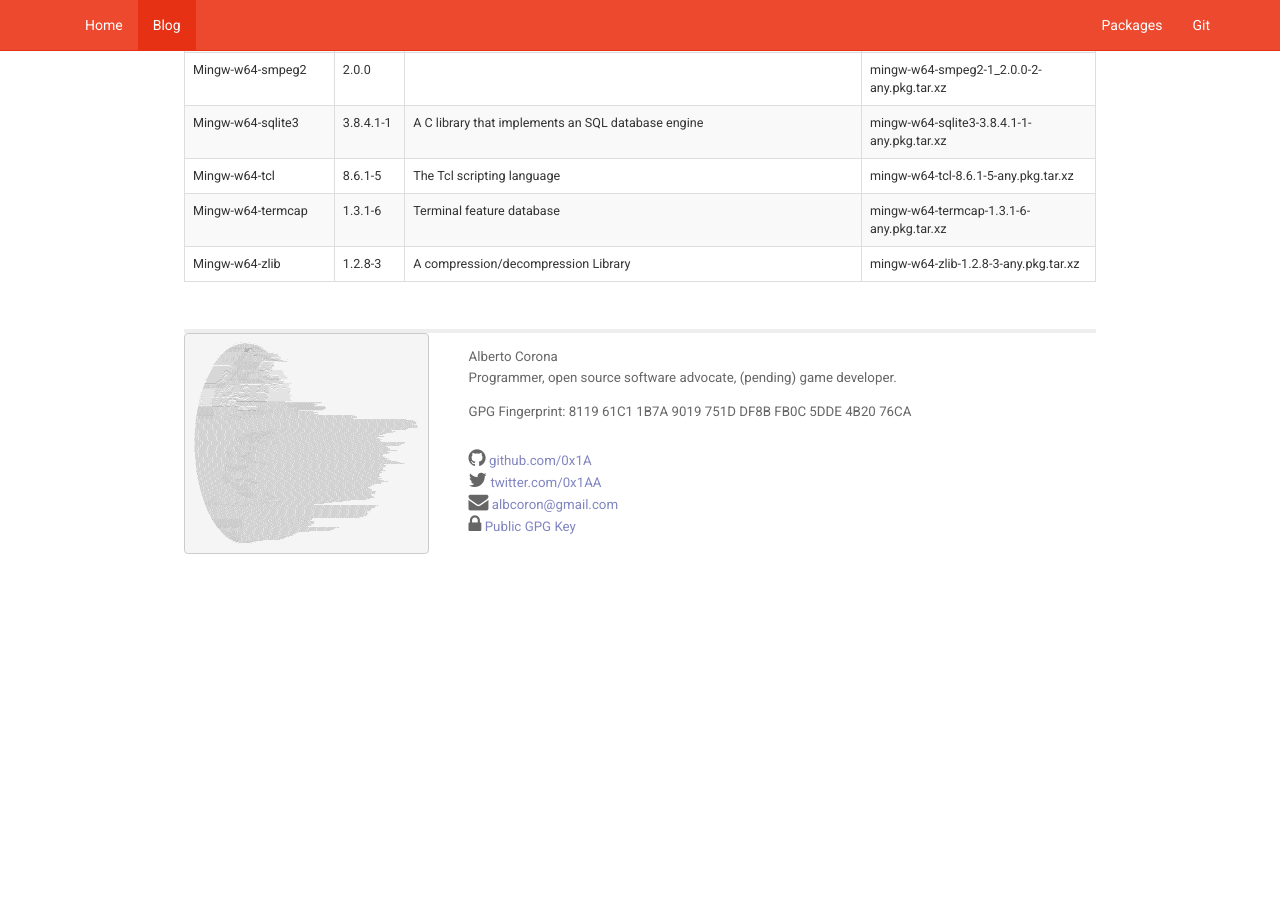
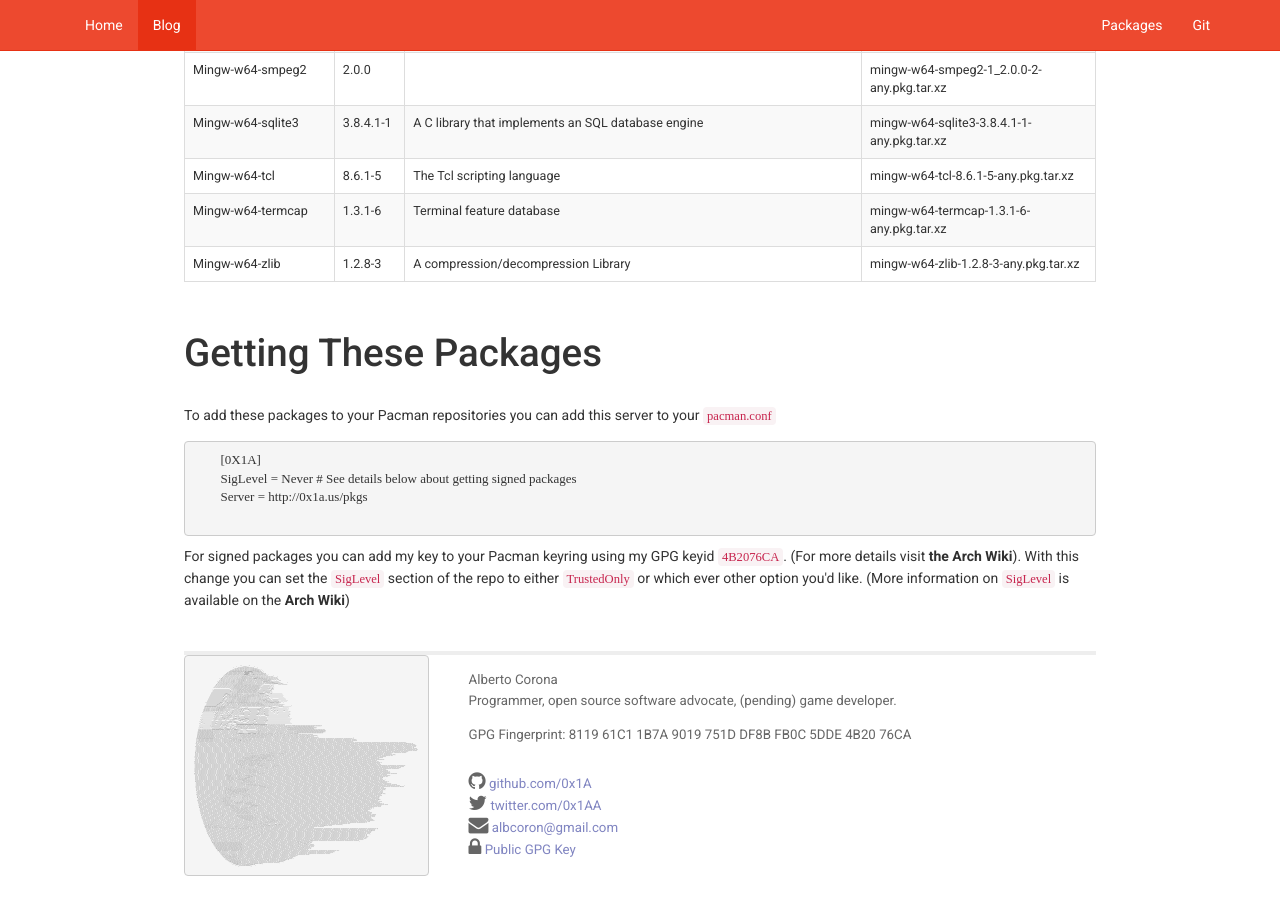
Before and after one commit to 0X1A/wwebsiteasontheinternet, a Jekyll site: the page built from pkgs/index.html, in a window 1280 px wide and 900 px high, scrolled down 1853 px. Built offline with Jekyll 4.4.1, drawn with Linux system fonts in a browser that asks for light colours; nearby versions of some CDN libraries; some web fonts are replaced; Markdown is read by kramdown in place of the engine named in the settings; comment, search, counter and statistics services are not loaded; before the commit the page ends 2431 px from its top, so only the background shows below that.

Commit message:
Add info about adding server to Arch repo list
Signed-off-by: Alberto Corona <alberto@0x1a.us>

```diff
--- a/pkgs/index.html
+++ b/pkgs/index.html
@@ -24,4 +24,19 @@ title: Packages - 0X1A
 		{% endfor %}
 	</table>
 	</div>
+	<div class="col-lg-12 section">
+	<h2 class="section-heading">Getting These Packages</h1>
+	<p>To add these packages to your Pacman repositories you can add this server to your <code>pacman.conf</code>
+	<pre>
+	[0X1A]
+	SigLevel = Never # See details below about getting signed packages
+	Server = http://0x1a.us/pkgs
+	</pre>
+	For signed packages you can add my key to your Pacman keyring using my GPG keyid <code>4B2076CA</code>. (For more details
+	visit <b><a href="https://wiki.archlinux.org/index.php/pacman-key#Adding_unofficial_keys">the Arch Wiki</a></b>). With this
+	change you can set the <code>SigLevel</code> section of the repo to either <code>TrustedOnly</code> or which ever other option you'd like.
+	(More information on <code>SigLevel</code> is available on the <b><a href="https://wiki.archlinux.org/index.php/pacman-key#Setup">
+	Arch Wiki</a></b>)
+	</p>
+	</div>
 </div>
```
